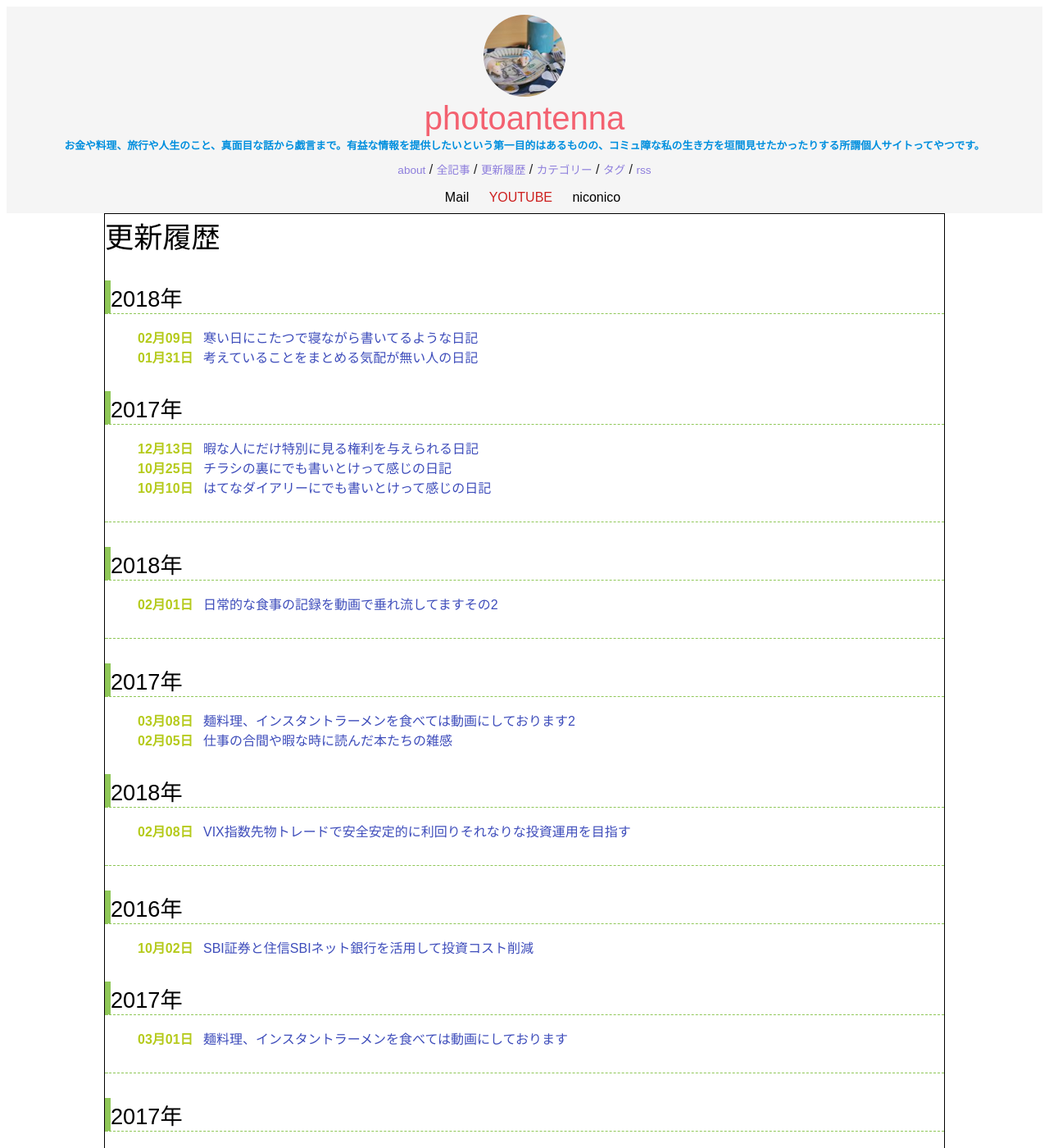
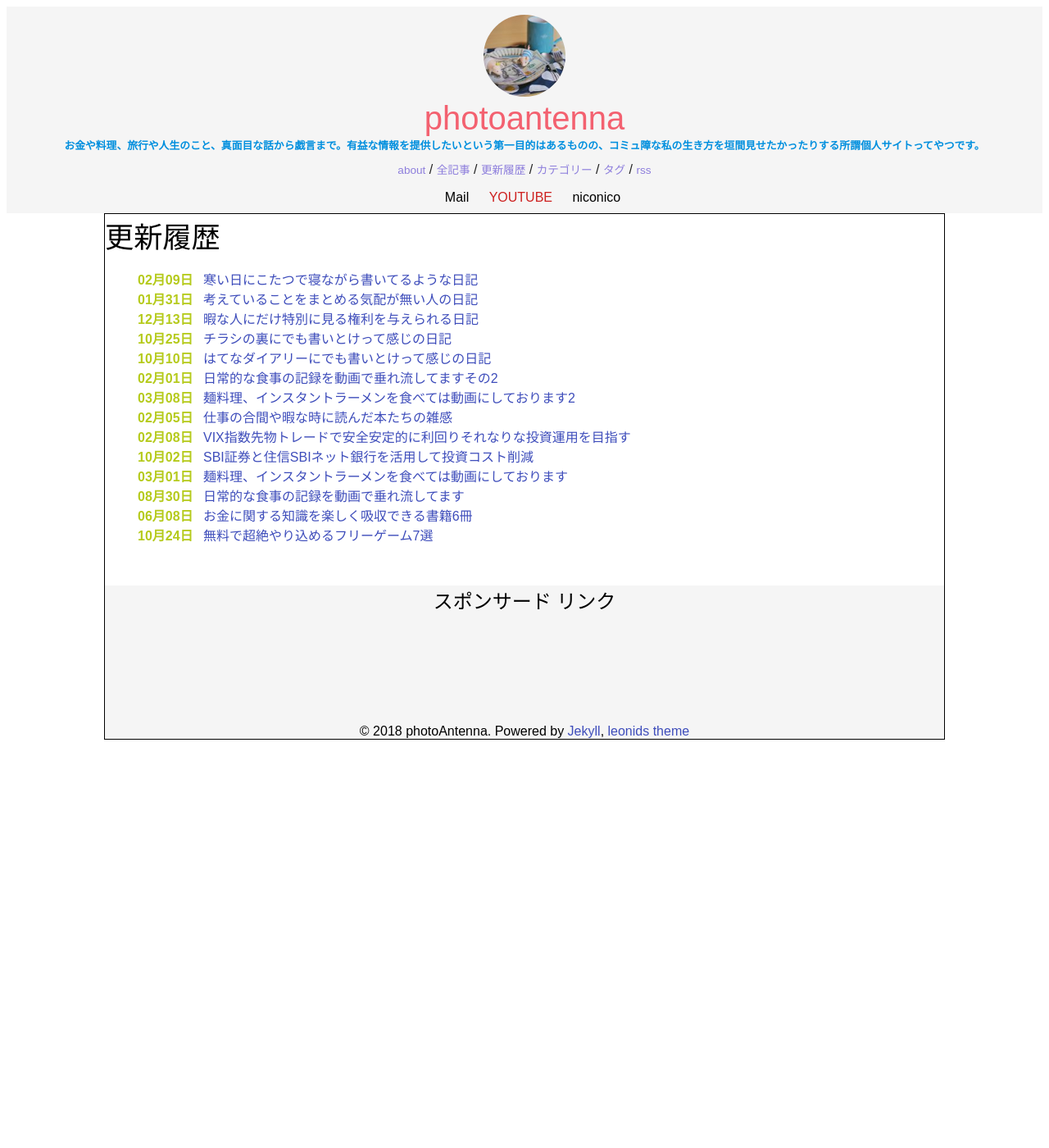
Before and after one commit to photoantenna/photoantenna.github.io, a Jekyll site: the page built from update.html, in a window 1280 px wide and 1400 px high. Shown: the whole window at 82% size. Built offline with Jekyll 4.4.1, drawn with Linux system fonts in a browser that asks for light colours.

Commit message:
Update update.html

```diff
--- a/update.html
+++ b/update.html
@@ -13,12 +13,12 @@ permalink: "/update/"
 
 <ul style="list-style-type: none;">
     {% else %}
-      {% capture year %}{{ post.update | date: "%Y年" }}{% endcapture %}
-      {% capture nyear %}{{ post.next.update | date: '%Y年' }}{% endcapture %}
+      {% capture year %}{{ post.updated_at | date: "%Y年" }}{% endcapture %}
+      {% capture nyear %}{{ post.next.updated_at | date: '%Y年' }}{% endcapture %}
     {% if year != nyear %}
     </ul>
     <div class="archive-title">
-      <h4 class="archive-year">{{ post.update | date: '%Y年' }}</h4>
+      <h4 class="archive-year">{{ post.updated_at | date: '%Y年' }}</h4>
     </div>
 
     <ul style="list-style:none;">
```
